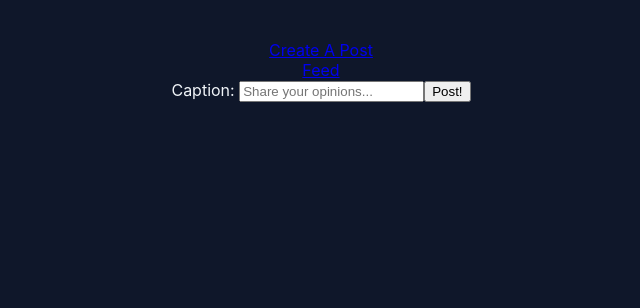
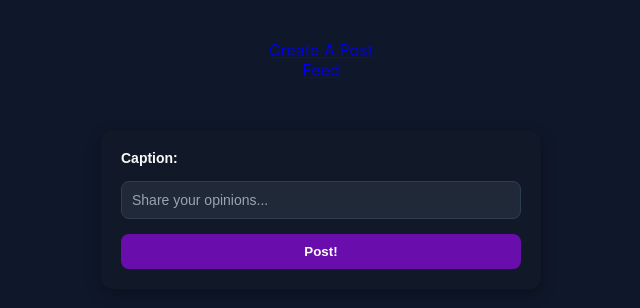
Before and after one commit to cedhere/music-album-rating-app, a React (Create React App) app in the folder client/: page /createpost in a window 1280 px wide. Shown: the top 308 px of the page, without its empty margins (335-975 px from the left). Built offline with nearby package versions, Linux system fonts and the light colour scheme.

Commit message:
updated CSS

```diff
--- a/client/src/App.css
+++ b/client/src/App.css
@@ -89,3 +89,57 @@ body {
   border-bottom-left-radius: 10px;
   border-bottom-right-radius: 10px;
 }
+
+.createPostPage {
+  display: flex;
+  justify-content: center;
+  margin-top: 50px;
+}
+
+.createPostPage form {
+  background-color: #111827; /* dark background (almost black-blue) */
+  padding: 20px;
+  border-radius: 12px;
+  width: 400px;
+  display: flex;
+  flex-direction: column;
+  gap: 15px;
+  box-shadow: rgba(0, 0, 0, 0.3) 0px 5px 15px;
+  font-family: Arial, Helvetica, sans-serif;
+  color: #f0f0f0;
+}
+
+.createPostPage label {
+  font-weight: bold;
+  font-size: 14px;
+  color: #f9f9f9;
+}
+
+#createPostInput {
+  padding: 10px;
+  border-radius: 8px;
+  border: 1px solid #2c3e50;
+  font-size: 14px;
+  background-color: #1f2937; /* darker field background */
+  color: #f0f0f0;
+}
+
+#createPostInput::placeholder {
+  color: #9ca3af;
+}
+
+.createPostPage button {
+  padding: 10px;
+  border: none;
+  border-radius: 8px;
+  background-color: #6a0dad; /* royal purple */
+  color: white;
+  font-weight: bold;
+  cursor: pointer;
+  transition: background-color 0.2s ease, transform 0.1s ease;
+}
+
+.createPostPage button:hover {
+  background-color: #7b68ee; /* lighter purple on hover */
+  transform: translateY(-2px);
+}
```
